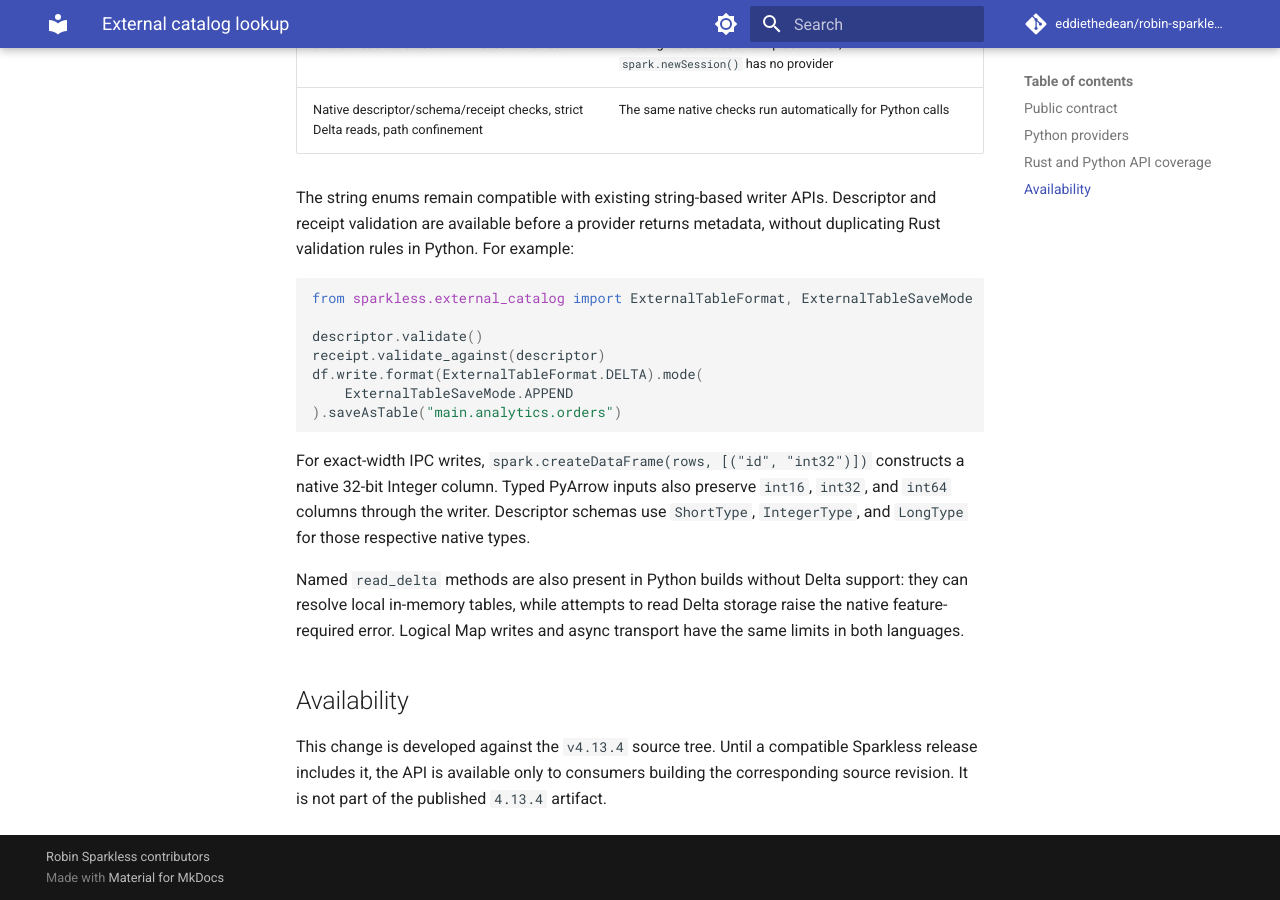
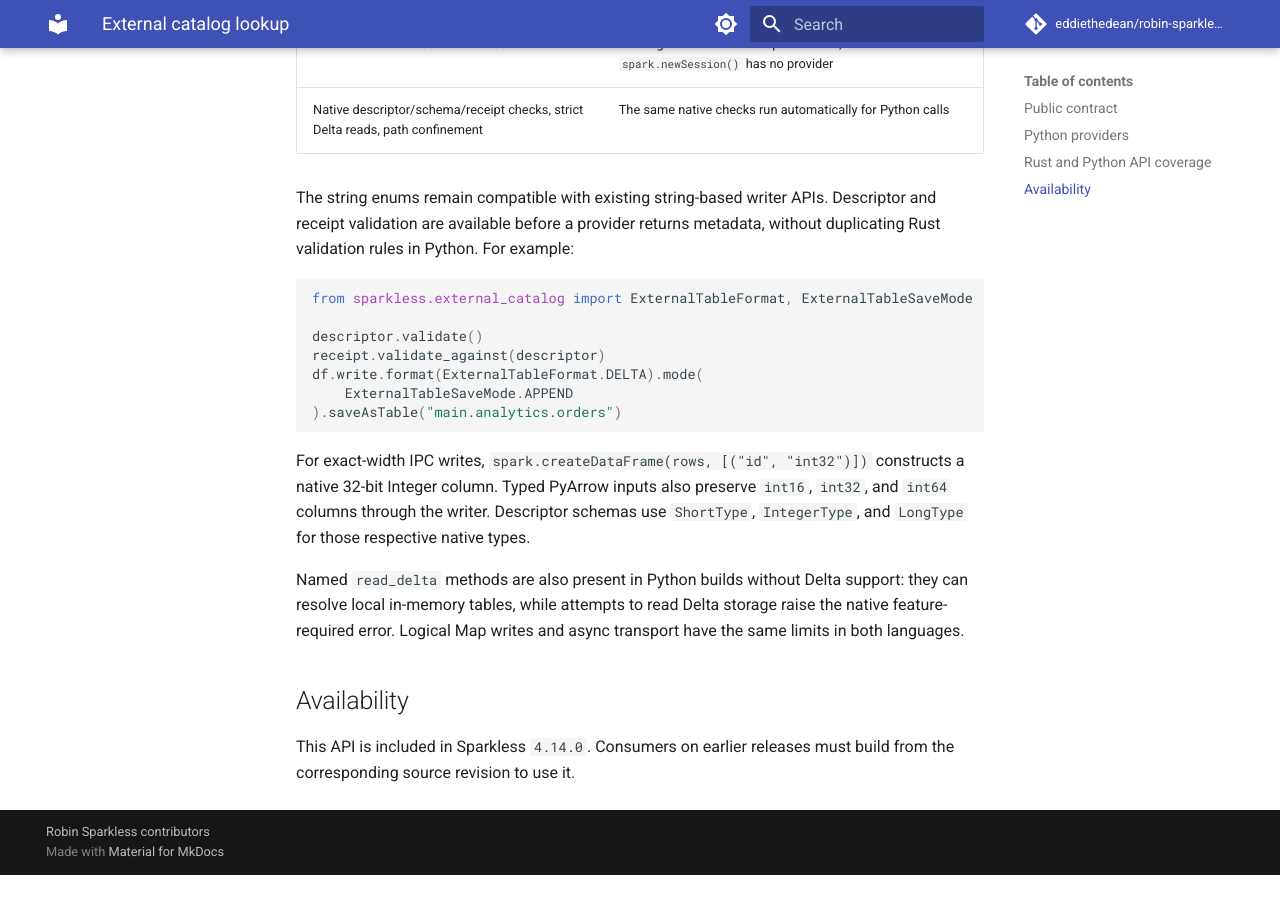
Before and after one commit to eddiethedean/robin-sparkless, an MkDocs documentation site: the page built from docs/EXTERNAL_CATALOGS.md, in a window 1280 px wide and 900 px high, scrolled down 4329 px. Built offline with MkDocs 1.6.1 and Material for MkDocs 9.7.7, drawn with Linux system fonts in a browser that asks for light colours; comment, search, counter and statistics services are not loaded; after the commit the page ends 5204 px from its top, so only the background shows below that.

```diff
--- a/Cargo.toml
+++ b/Cargo.toml
@@ -3,7 +3,7 @@ members = ["crates/robin-sparkless-core", "crates/robin-sparkless-polars", "crat
 
 [package]
 name = "robin-sparkless"
-version = "4.13.4"
+version = "4.14.0"
 edition = "2024"
 rust-version = "1.93"
 description = "PySpark-like DataFrame API in Rust on Polars; no JVM."
@@ -48,8 +48,8 @@ jdbc_db2 = ["robin-sparkless-polars/jdbc_db2"]
 sqlite = ["robin-sparkless-polars/sqlite"]
 
 [dependencies]
-robin-sparkless-core = { version = "4.13.4", path = "crates/robin-sparkless-core" }
-robin-sparkless-polars = { version = "4.13.4", path = "crates/robin-sparkless-polars" }
+robin-sparkless-core = { version = "4.14.0", path = "crates/robin-sparkless-core" }
+robin-sparkless-polars = { version = "4.14.0", path = "crates/robin-sparkless-polars" }
 serde_json = "1.0"
 
 # Use git sources when crates.io/cache is broken (e.g. "no targets specified" in manifest,
--- a/docs/EXTERNAL_CATALOGS.md
+++ b/docs/EXTERNAL_CATALOGS.md
@@ -188,6 +188,5 @@ same limits in both languages.
 
 ## Availability
 
-This change is developed against the `v4.13.4` source tree. Until a compatible
-Sparkless release includes it, the API is available only to consumers building the
-corresponding source revision. It is not part of the published `4.13.4` artifact.
+This API is included in Sparkless `4.14.0`. Consumers on earlier releases must build
+from the corresponding source revision to use it.
```
Also changed, not shown: CHANGELOG.md (+6 -0 lines), 6 other files.
